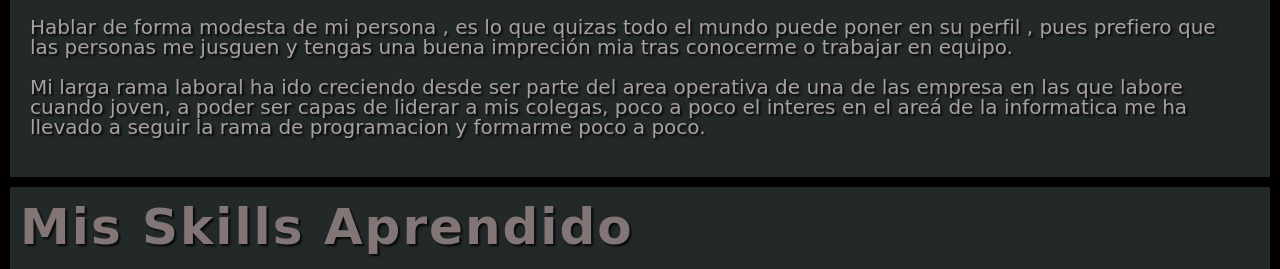
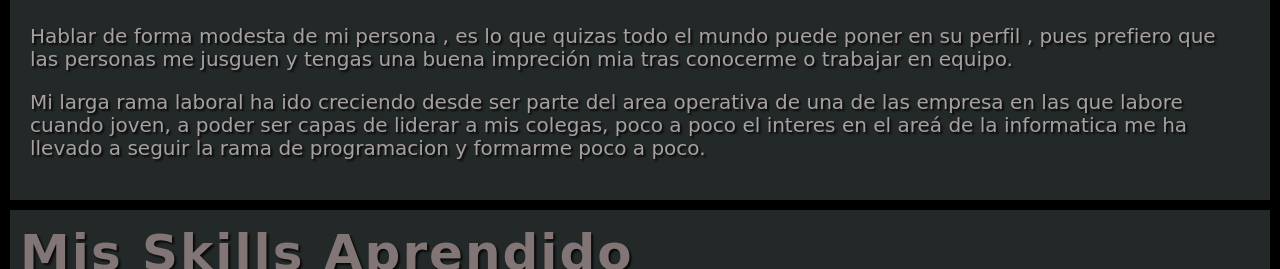
Before and after one commit to GeanPiereGV/My-Pagina-Web, a plain HTML site: page index.html in a window 1280 px wide. Shown: the part 568-837 px from the top of the page. Drawn offline with Linux system fonts and the light colour scheme; files that its build step writes are made by us from their sources; a web font is replaced by a local one.

Commit message:
Update index.html

```diff
--- a/index.html
+++ b/index.html
@@ -5,13 +5,13 @@
     <meta http-equiv="X-UA-Compatible" content="IE=edge">
     <meta name="viewport" content="width=device-width, initial-scale=1.0">
     <!-- Referencia de la hoja de estilo de Css -->
-    <link rel="stylesheet" href="style.css">
+
     <link rel="preconnect" href="https://fonts.googleapis.com">
     <link rel="preconnect" href="https://fonts.gstatic.com" crossorigin>
-    <link rel="stylesheet" href="/assets/css_data/normalize.css">
+    <link rel="stylesheet" href="assets/css_data/normalize.css">
 
-    <link rel="stylesheet" href="/assets/css_data/todo.css">
-    <link rel="stylesheet" href="/assets/css_data/responsible.css">
+    <link rel="stylesheet" href="assets/css_data/todo.css">
+    <link rel="stylesheet" href="assets/css_data/responsible.css">
 
     <!-- Fonte del Proyecto Raleway -->
     <link href="https://fonts.googleapis.com/css2?family=Raleway:wght@500&display=swap" rel="stylesheet">
```
